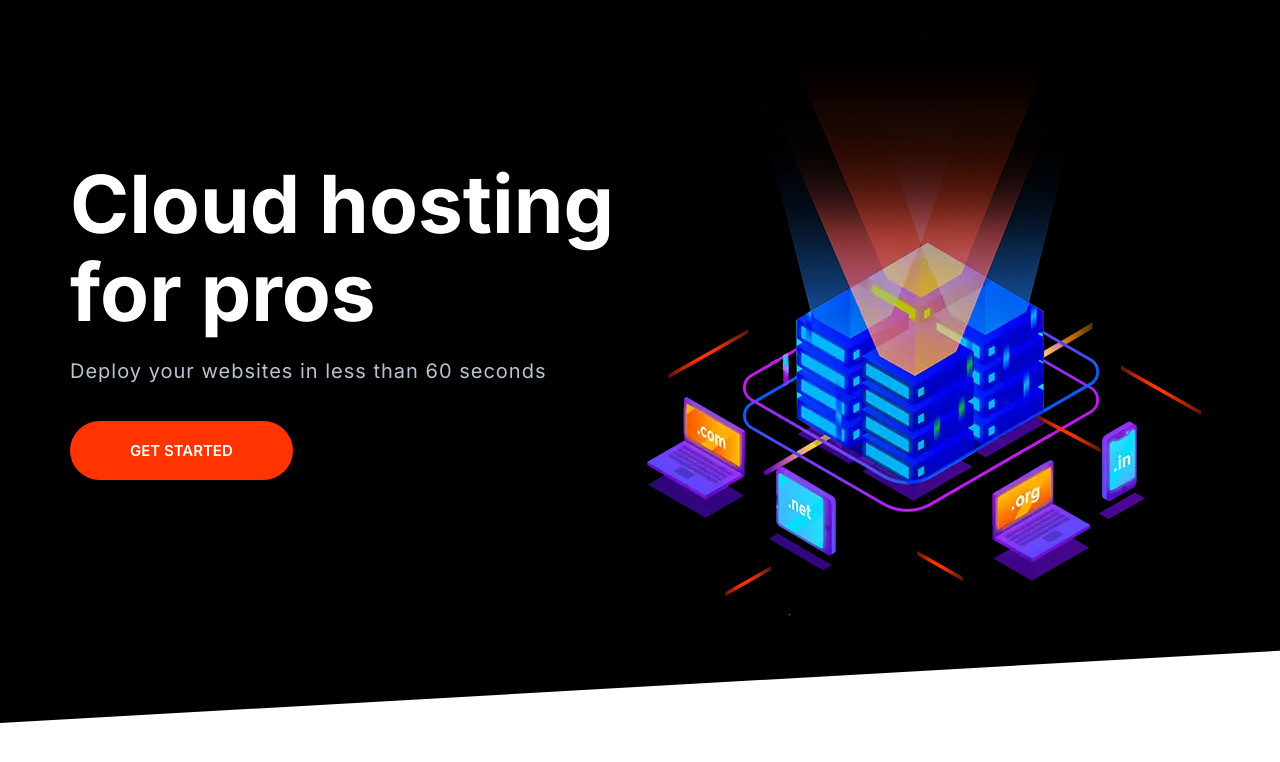
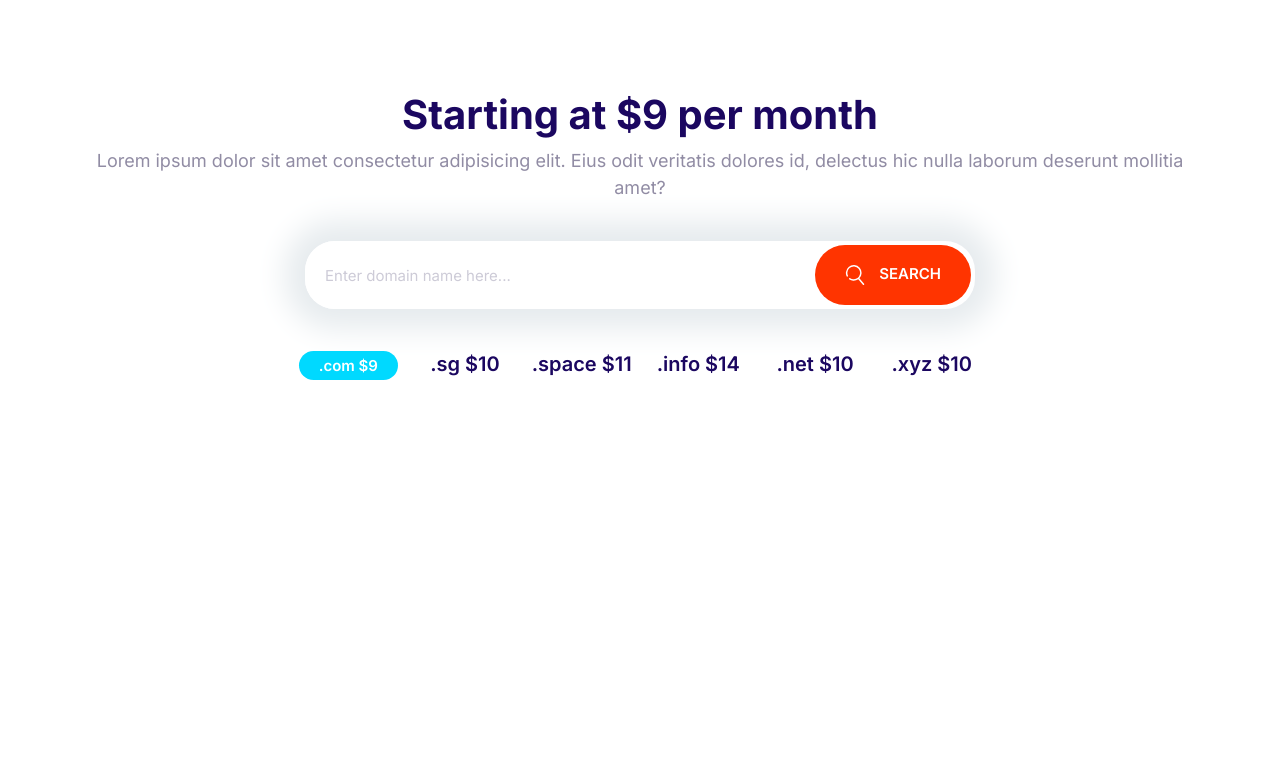
Before and after one commit to yancesario97/moshify, a plain HTML site: page index.html in a window 1280 px wide. Drawn offline with Linux system fonts and the light colour scheme.

Commit message:
Added domain block.

```diff
--- a/css/styles.css
+++ b/css/styles.css
@@ -207,6 +207,14 @@ a{
     text-align: center;
     text-transform: uppercase;
     white-space: nowrap;
+    outline: 0;
+}
+
+.btn .icon {
+    width: 2rem;
+    height: 2rem;
+    margin-right: 1rem;
+    vertical-align: middle;
 }
 
 .btn--primary{
@@ -287,7 +295,7 @@ a{
 .input-group .input {
     border: 0;
     flex-grow: 1;
-    padding: 1.5rem 1rem;
+    padding: 1.5rem 2rem;
 }
 
 .input-group .btn {
@@ -702,3 +710,28 @@ a{
         align-self: center;
     }
 }
+
+/* Domain block */
+.block-domain .input-group {
+    box-shadow: 0 0 30px 20px #e6ebee;
+    border: 0;
+    margin: 4rem auto;
+    max-width: 670px;
+}
+
+.block-domain__prices {
+    display: grid;
+    grid-template-columns: repeat(3, 1fr);
+    grid-template-rows: repeat(2, 6rem);
+    font-size: 2rem;
+    font-weight: 600;
+    justify-items: center;
+    max-width: 700px;
+    margin: 0 auto;
+}
+
+@media screen and (min-width: 768px) {
+    .block-domain__prices {
+        grid-template-columns: repeat(auto-fit, minmax(10rem, 1fr));
+    }
+}
--- a/index.html
+++ b/index.html
@@ -15,27 +15,36 @@
     <link rel="stylesheet" href="css/styles.css" />
   </head>
   <body>
-    <section class="block block--dark block--skewed-left hero">
-      <div class="container grid grid--1x2">
-        <header class="block__header hero__content">
-          <h1 class="block__heading">Cloud hosting for pros</h1>
-          <p class="hero__tagline">
-            Deploy your websites in less than 60 seconds
-          </p>
-          <a class="btn btn--accent btn--stretched" href="">Get started</a>
-        </header>
-        <picture>
-          <source
-            type="image/webp"
-            srcset="images/banner.webp 1x, images/banner@2x.webp 2x"
-          />
-          <source
-            type="image/png"
-            srcset="images/banner.png 1x, images/banner@2x.png 2x"
-          />
-          <img class="hero__image" src="images/banner.png" alt="" />
-        </picture>
+    <section class="block container block-domain">
+      <header class="block__header">
+        <h2>Starting at $9 per month</h2>
+        <p>
+          Lorem ipsum dolor sit amet consectetur adipisicing elit. Eius odit
+          veritatis dolores id, delectus hic nulla laborum deserunt mollitia
+          amet?
+        </p>
+      </header>
+      <div class="input-group">
+        <input
+          type="text"
+          class="input"
+          placeholder="Enter domain name here..."
+        />
+        <button class="btn btn--accent">
+          <svg class="icon icon--white">
+            <use xlink:href="images/sprite.svg#search"></use>
+          </svg>
+          Search
+        </button>
       </div>
+      <ul class="list block-domain__prices">
+        <li><span class="badge badge--secondary">.com $9</span></li>
+        <li>.sg $10</li>
+        <li>.space $11</li>
+        <li>.info $14</li>
+        <li>.net $10</li>
+        <li>.xyz $10</li>
+      </ul>
     </section>
     <script src="js/main.js"></script>
   </body>
```
Also changed, not shown: Components/input-button.html (+0 -5 lines), 1 other file.
